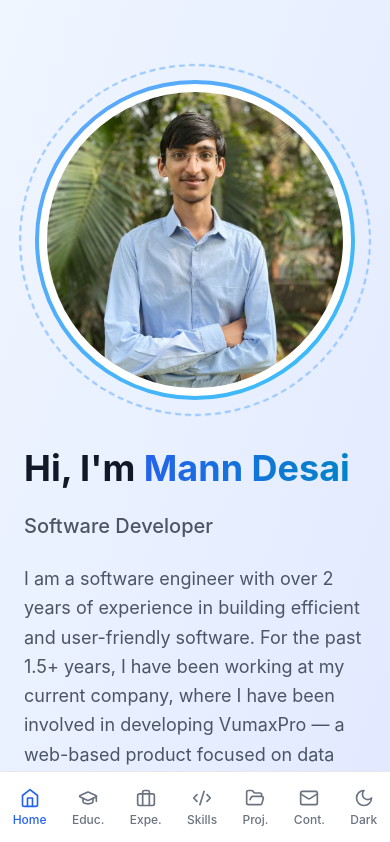
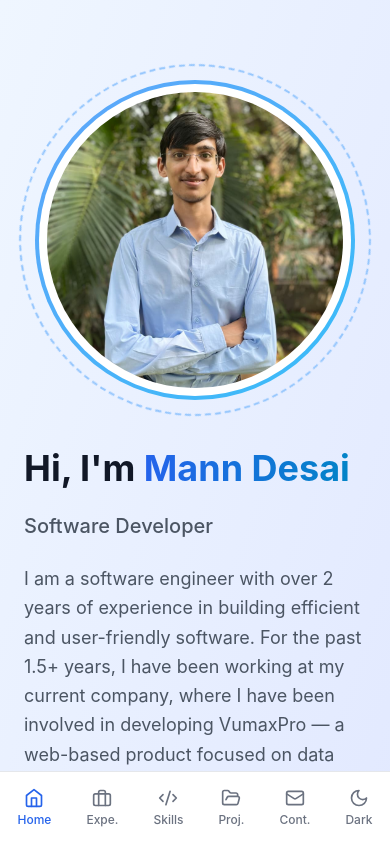
Before and after one commit to Manndesai1802/Portfolio-Website, a React (Vite) app: page / in a window 390 px wide. Shown: the top 842 px of the page. Built offline with nearby package versions, Linux system fonts and the light colour scheme.

Commit message:
Mobile Navigation updated

```diff
--- a/src/components/MobileNavbar.jsx
+++ b/src/components/MobileNavbar.jsx
@@ -4,7 +4,7 @@ import { Home, GraduationCap, Briefcase, Code2, FolderOpen, Mail, Sun, Moon } fr
 const MobileNavbar = ({ activeSection, setActiveSection, theme, setTheme }) => {
   const navItems = [
     { id: 'home', label: 'Home', icon: Home },
-    { id: 'education', label: 'Educ.', icon: GraduationCap },
+    // { id: 'education', label: 'Educ.', icon: GraduationCap },
     { id: 'experience', label: 'Expe.', icon: Briefcase },
     { id: 'skills', label: 'Skills', icon: Code2 },
     { id: 'projects', label: 'Proj.', icon: FolderOpen },
```
